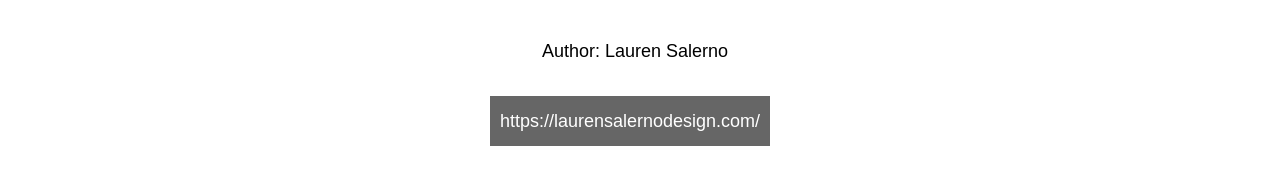
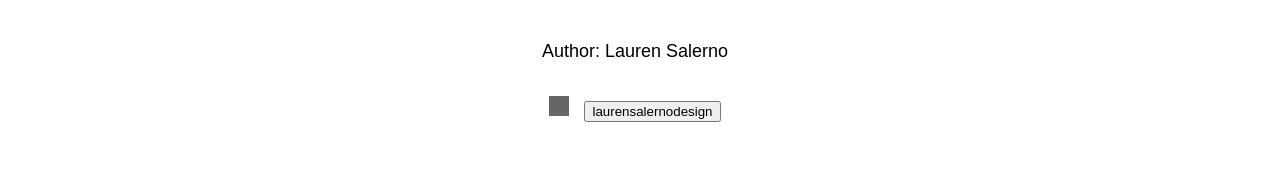
Before and after one commit to laurensal01/CSS--GoogleFonts_P1, a plain HTML site: page index.html in a window 1280 px wide. Shown: the part 3522-3696 px from the top of the page. After the commit the page ends 3675 px from the top, so only its background shows below. Drawn offline with nearby package versions, Linux system fonts and the light colour scheme; a script that the page names is missing; a web font is replaced by a local one.

Commit message:
aligned footer elements and portfolio link

```diff
--- a/index.html
+++ b/index.html
@@ -58,7 +58,9 @@
     </main>
     <footer>
       <p>Author: Lauren Salerno<br>
-      <a href="lauren_salerno@fitnyc.edu">https://laurensalernodesign.com/</a></p>
+      <a href="lauren_salerno@fitnyc.edu"></a>
+      <button type="button" a href="https://laurensalernodesign.com/">laurensalernodesign</button>
+    </p>
     </footer>
     <script src="scripts/script.js"></script>
   </body>
```
